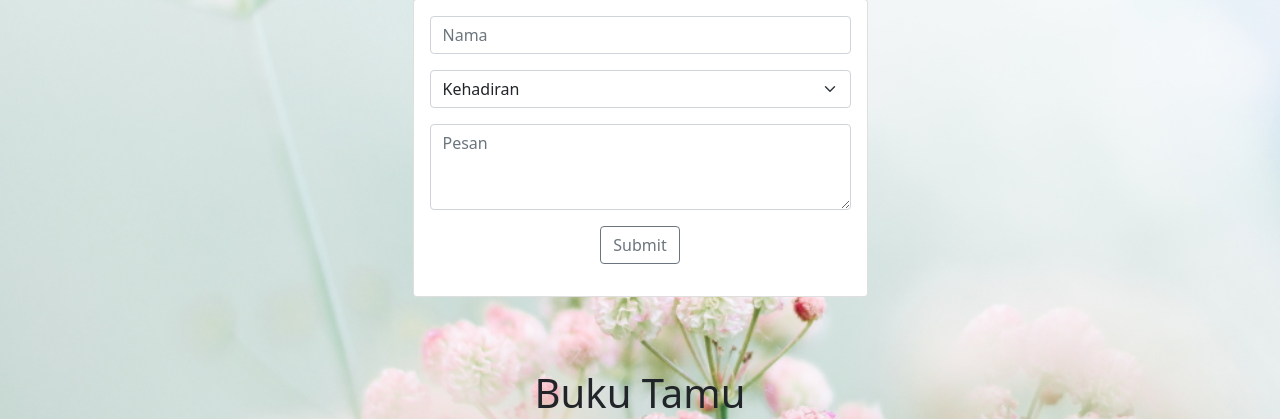
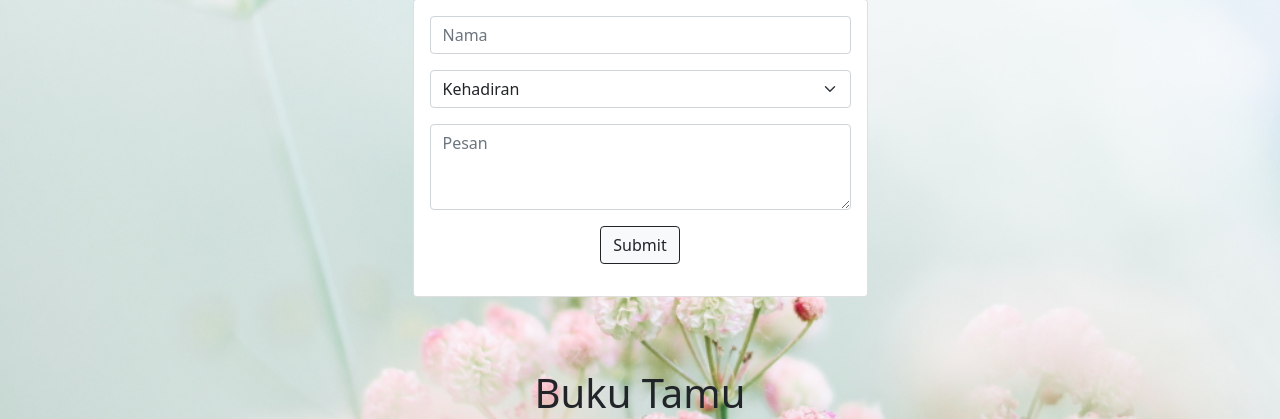
Before and after one commit to wizardh/weddingku, a CodeIgniter 4 app: template app/Views/invitation.php in a window 1280 px wide. Shown: the part 2661-3080 px from the top of the page. Run offline with PHP 8.4 and a stand-in for CodeIgniter, Linux system fonts and the light colour scheme; the template is opened without the code that fills it, so the values that code supplies are empty; some libraries are stand-ins or nearby versions.

Commit message:
seragamkan button

```diff
--- a/app/Views/invitation.php
+++ b/app/Views/invitation.php
@@ -213,7 +213,7 @@
                 </div>
 
                 <div class="form-floating mb-3">
-                    <button class="btn btn-outline-secondary" id="submit-guest">Submit</button>
+                    <button class="btn btn-light btn-outline-dark"  id="submit-guest">Submit</button>
                 </div>
                 <?php endif; ?>
             </div>
@@ -228,7 +228,7 @@
                 <textarea class="form-control" id="message" rows="3"></textarea>
               </div>
               <div class="form-floating mb-3">
-                <button class="btn btn-outline-secondary" id="kirim-pesan" data-guest-id="<?= $guest->id; ?>">Kirim Pesan</button>
+                  <button class="btn btn-light btn-outline-dark"  id="kirim-pesan" data-guest-id="<?= $guest->id; ?>">Kirim Pesan</button>
               </div>
 
             </div>
@@ -299,7 +299,7 @@
     <h1 class="py-4 sect-header">Wishlist</h1>
     <h4 class="lead">Kami sangat berterima kasih atas semua hadiah yang kami terima 🥰</h4>
     <p class="py-4">
-    <button class="btn btn-light " type="button" data-bs-toggle="collapse" data-bs-target="#collapseExample" aria-expanded="false" aria-controls="collapseExample">
+    <button class="btn btn-light btn-outline-dark" type="button" data-bs-toggle="collapse" data-bs-target="#collapseExample" aria-expanded="false" aria-controls="collapseExample">
         Lihat Wishlist
     </button>
     </p>
@@ -316,7 +316,7 @@
                 </div>
                 <hr>
                 <div class="row" style="overflow-x: auto; ">
-                <h4><a class="btn btn-lg btn-outline-secondary" href="https://bit.ly/wishlistnikenaya" target="_blank">Wishlist</a></h4>
+                <h4><a class="btn btn-light btn-outline-dark" href="https://bit.ly/wishlistnikenaya" target="_blank">Wishlist</a></h4>
                 </div>
 
             </div>
```
